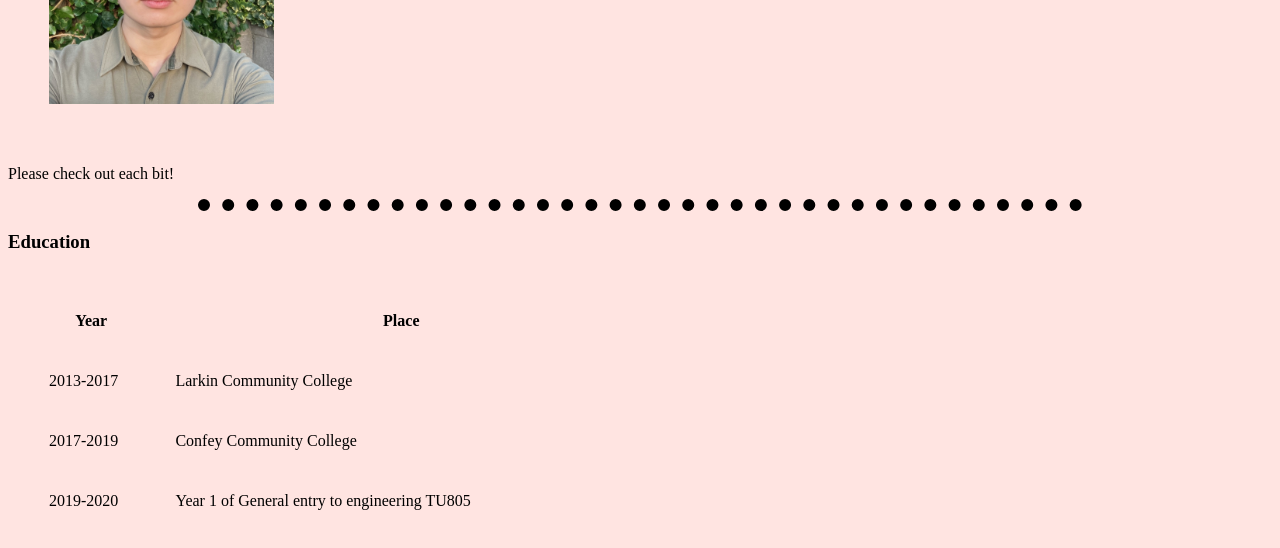
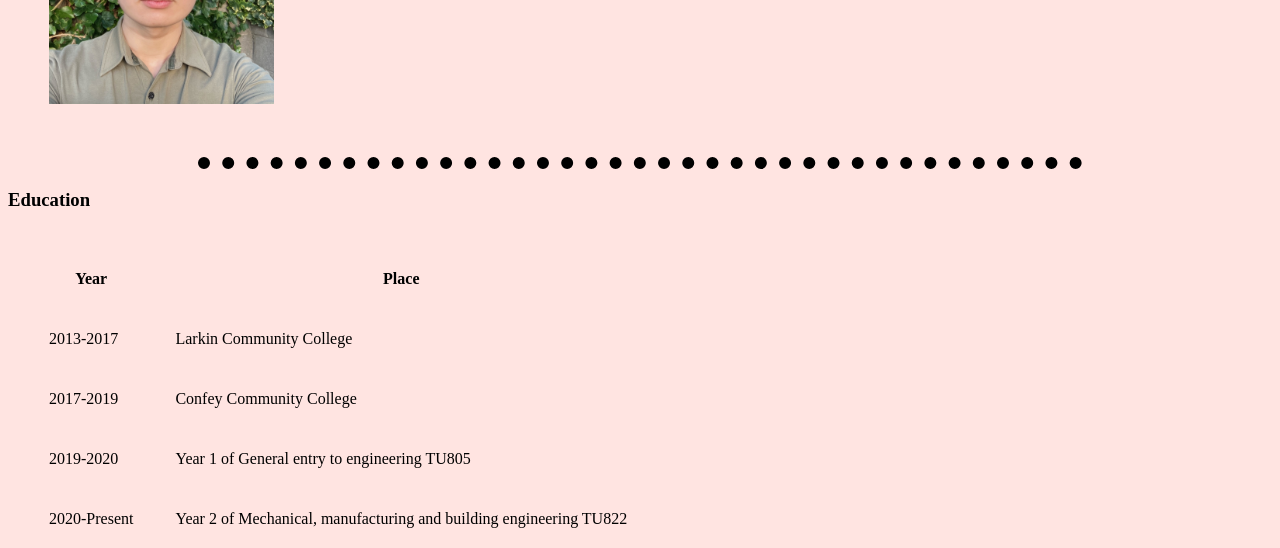
Before and after one commit to JuhyunJung2000/fps, a plain HTML site: page index.html in a window 1280 px wide. Shown: the part 245-793 px from the top of the page. Drawn offline with Linux system fonts and the light colour scheme.

Commit message:
Update index.html

```diff
--- a/index.html
+++ b/index.html
@@ -15,7 +15,7 @@
       <p>My <a href="story.html">story</a></p></td>
 
     </table>
-      <p>Please check out each bit!</p>
+
 
 
     <hr size="3" no shade>
```
